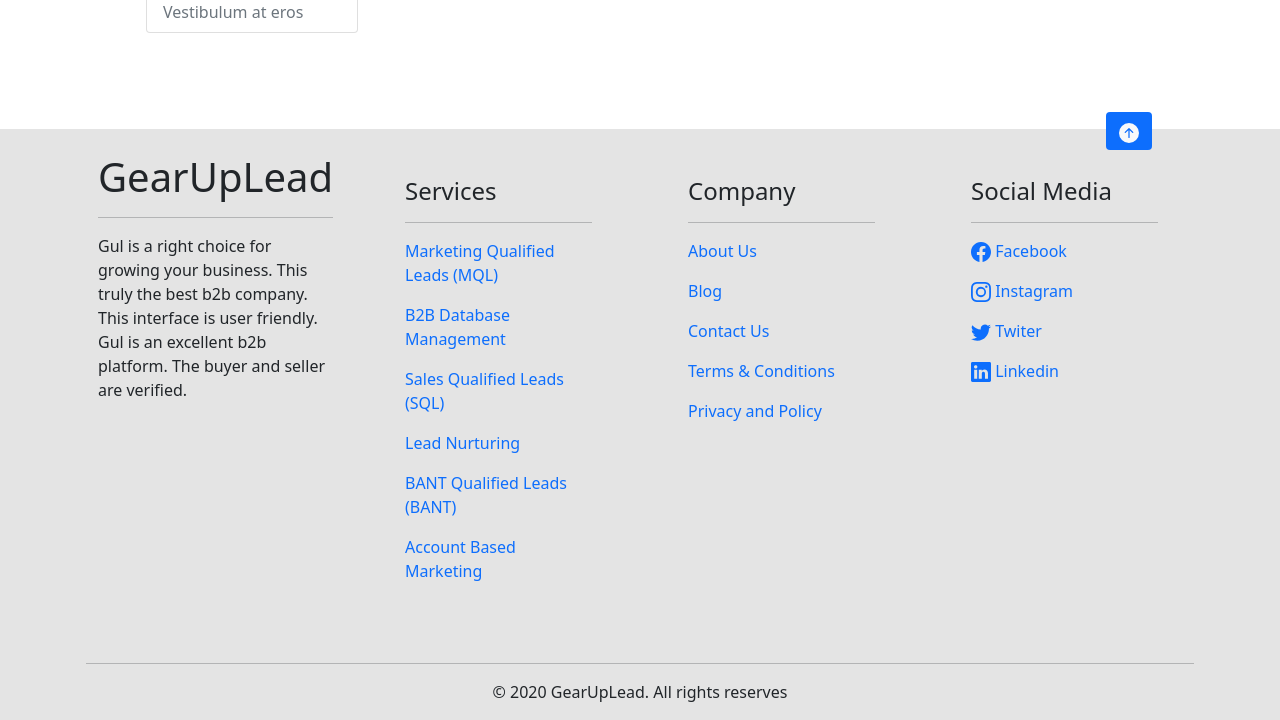
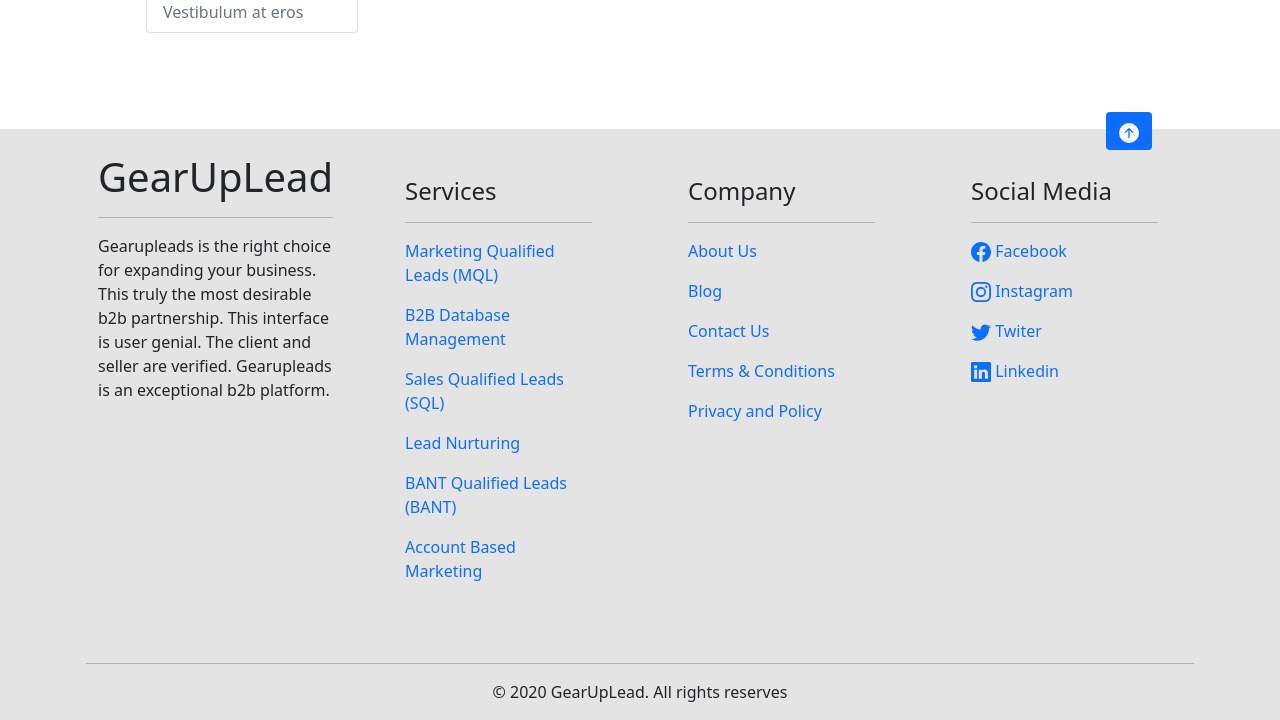
Before and after one commit to Ash3902/Gearup, a Django app: page /blog in a window 1280 px wide. Shown: the part 608-1328 px from the top of the page. Run offline with Django 3.2, Linux system fonts and the light colour scheme; data that the repository does not hold is empty; some libraries are stand-ins or nearby versions.

Commit message:
footer update

```diff
--- a/templates/footer.html
+++ b/templates/footer.html
@@ -4,7 +4,7 @@
             <div class="col-md-3 p-4" >
                 <h1>GearUpLead</h1>
                 <hr>
-                <p>Gul is a right choice for growing your business. This truly the best b2b company. This interface is user friendly. Gul is an excellent b2b platform. The buyer and seller are verified.</p>
+                <p>Gearupleads is the right choice for expanding your business. This truly the most desirable b2b partnership. This interface is user genial. The client and seller are verified. Gearupleads is an exceptional b2b platform. </p>
             </div>
             <div class="col-md-3 p-5">
               <h4>Services</h4>
```
